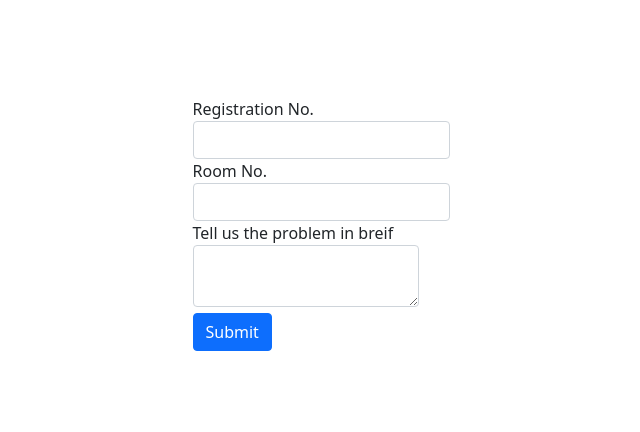
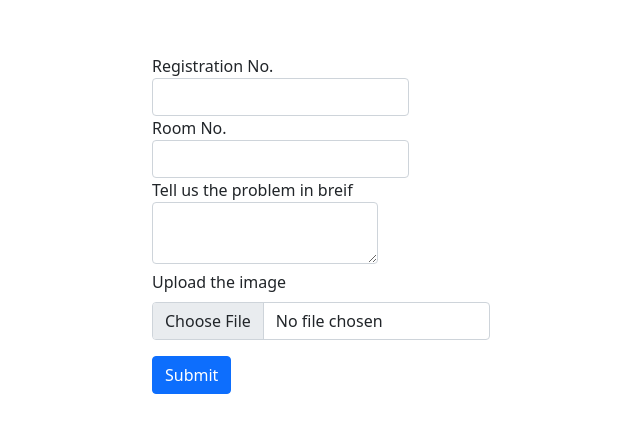
Before and after one commit to aman2212002/together, a React (Create React App) app: page /complaint-box in a window 1280 px wide. Shown: the part 176-608 px from the top of the page, without its empty margins (319-959 px from the left). Built offline with nearby package versions, Linux system fonts and the light colour scheme.

Commit message:
upload image

```diff
--- a/src/components/complaint-app/details.js
+++ b/src/components/complaint-app/details.js
@@ -1,5 +1,5 @@
 import React, { useState } from "react";
-import { Button, Form } from "react-bootstrap";
+import { Button, Form, Alert } from "react-bootstrap";
 function Details() {
   const [inputs, setInputs] = useState({});
 
@@ -54,9 +54,17 @@ function Details() {
             />
           </label>
         </div>
+        <div>
+          <Form.Group controlId="formFile" className="mb-3">
+            <Form.Label>Upload the image</Form.Label>
+            <Form.Control type="file"></Form.Control>
+          </Form.Group>
+        </div>
         <Button type="submit" onClick={handleSubmit}>
           Submit
+
         </Button>
+
       </Form>
     </div>
   );
```
Also changed, not shown: src/components/complaint-app/uploadphoto.js (deleted).
